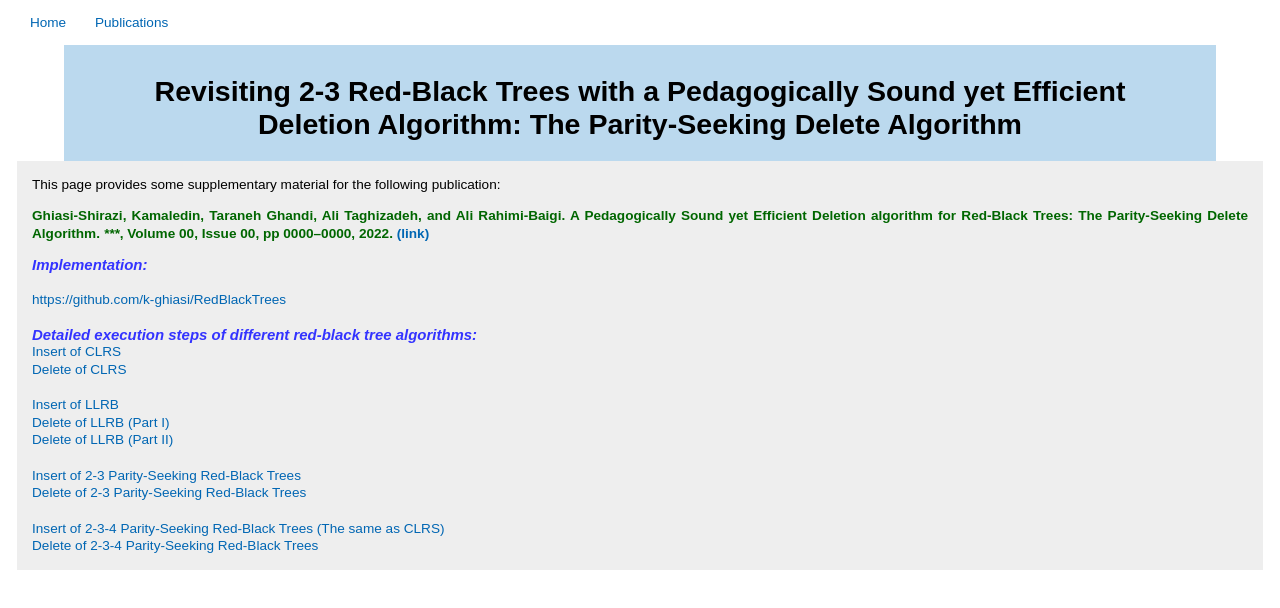
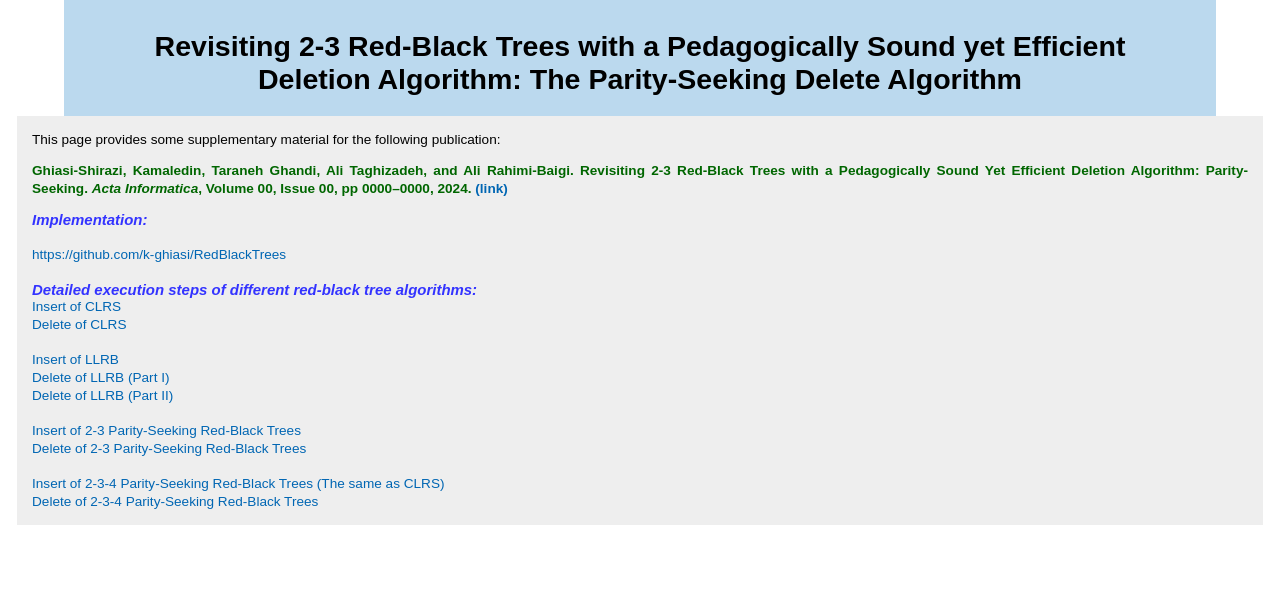
Before and after one commit to k-ghiasi/RedBlackTrees, a plain HTML site: page doc/index.html in a window 1280 px wide. Drawn offline with Linux system fonts and the light colour scheme.

Commit message:
Update index.html

```diff
--- a/doc/index.html
+++ b/doc/index.html
@@ -27,13 +27,9 @@ Efficient Deletion Algorithm: The Parity-Seeking Delete Algorithm</title>
 Ghiasi-Shirazi, Kamaledin, Taraneh Ghandi, Ali Taghizadeh, and Ali Rahimi-Baigi. " a="" pedagogically="" sound="" yet="" efficient="" deletion="" algorithm="" for="" red-black="" trees:="" the="" parity-seeking="" delete="" algorithm.="" arxiv="" preprint="" arxiv:2004.04344="" (2020)="" />
 
 
-  <link rel="stylesheet" type="text/css" href="../publications.css" />
+  <link rel="stylesheet" type="text/css" href="./publications.css" />
 
 </head><body>
-<p id="linkSeq">
-<a href="../../index.html">Home</a> <span> ? </span>
-<a href="../index.html">Publications</a> <span> ? </span>
-</p>
 
 <div id="header">
 <h1><span style="color: rgb(0, 0, 0);">Revisiting 2-3 Red-Black Trees
@@ -45,9 +41,7 @@ Parity-Seeking Delete Algorithm</span></h1>
 This page provides some supplementary material for the following
 publication:
 <p class="PaperRef">Ghiasi-Shirazi, Kamaledin, Taraneh Ghandi, Ali
-Taghizadeh, and Ali Rahimi-Baigi. A Pedagogically Sound yet Efficient
-Deletion algorithm for Red-Black Trees: The Parity-Seeking Delete
-Algorithm. <em>***</em>, Volume 00, Issue 00, pp 0000–0000, 2022.
+Taghizadeh, and Ali Rahimi-Baigi. Revisiting 2-3 Red-Black Trees with a Pedagogically Sound Yet Efficient Deletion Algorithm: Parity-Seeking. <em>Acta Informatica</em>, Volume 00, Issue 00, pp 0000–0000, 2024.
 <a href="https://arxiv.org/abs/2004.04344">(link)
 </a></p>
 <h2 id="Software"><em>Implementation:</em></h2>
```
